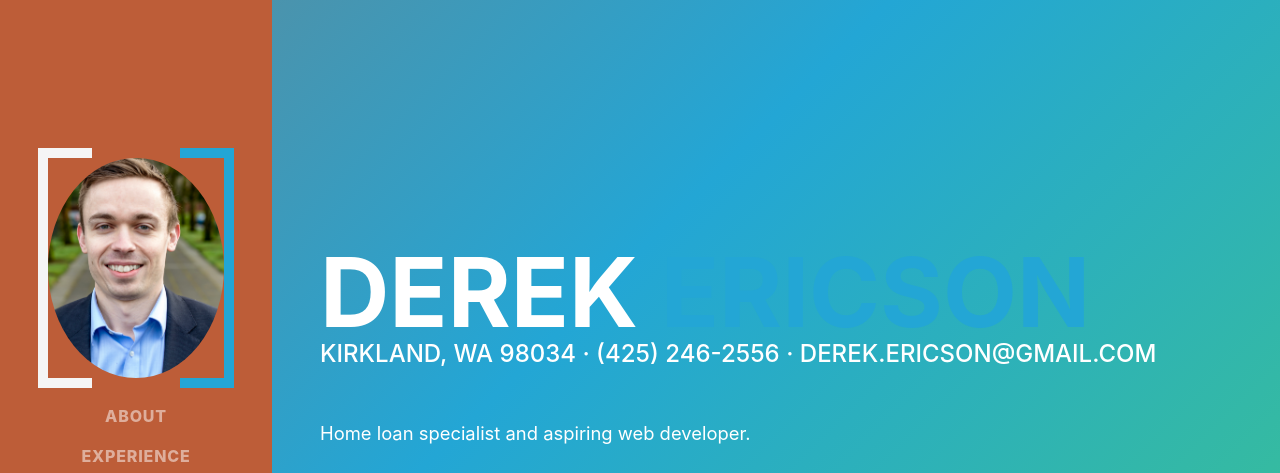
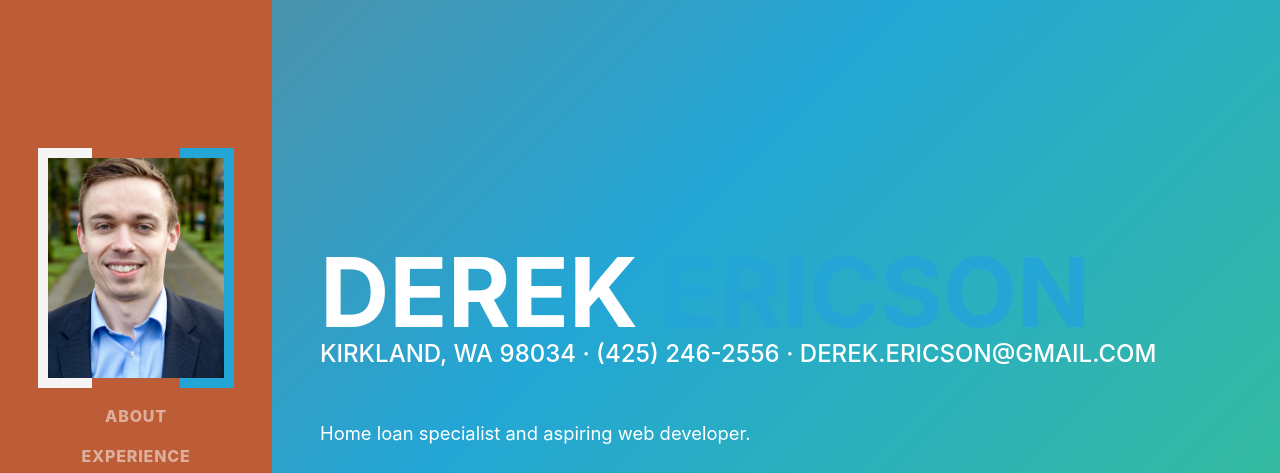
Before and after one commit to dericson87/Updated-Portfolio, a plain HTML site: page index.html in a window 1280 px wide. Shown: the top 473 px of the page. Drawn offline with Linux system fonts and the light colour scheme; a web font is replaced by a local one.

Commit message:
Update index.html

```diff
--- a/index.html
+++ b/index.html
@@ -25,7 +25,7 @@
     <a class="navbar-brand js-scroll-trigger" href="#page-top">
       <span class="d-block d-lg-none">Derek Ericson</span>
       <span class="d-none d-lg-block">
-        <img class="img-fluid img-profile rounded-circle" src="./img/profile.jpg" alt="profile pic">
+        <img class="img-fluid img-profile rounded" src="./img/profile.jpg" alt="profile pic">
       </span>
     </a>
     <button class="navbar-toggler" type="button" data-toggle="collapse" data-target="#navbarSupportedContent" aria-controls="navbarSupportedContent" aria-expanded="false" aria-label="Toggle navigation">
```
